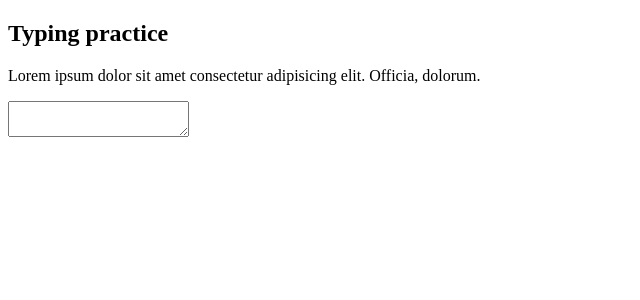
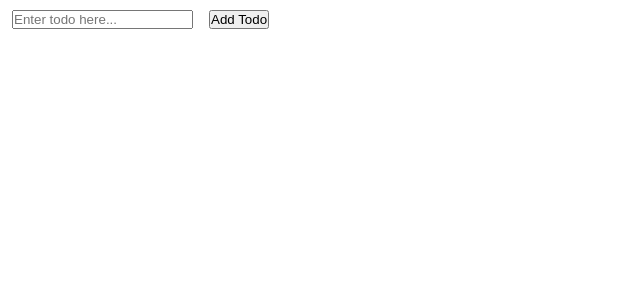
Before and after one commit to fw190480/ReactPractice, a React (Vite) app in the folder React/interviewPractice/: page / in a window 1280 px wide. Shown: the top 300 px of the page, without its empty margins (0-640 px from the left). Built offline with nearby package versions, Linux system fonts and the light colour scheme.

Commit message:
todo input done

```diff
--- a/React/interviewPractice/src/App.jsx
+++ b/React/interviewPractice/src/App.jsx
@@ -6,6 +6,7 @@ import CounterClass from './components/CounterClassComponent'
 import Practice from './components/Practice'
 import ScrollByUseRef from './components/ScrollByUseRef'
 import TypingTest from './components/TypingTest';
+import Todo from "./components/todoList/Todo"
 
 function App() {
 
@@ -14,7 +15,8 @@ function App() {
       {/* <Practice /> */}
       {/* <Timer /> */}
       {/* <ScrollByUseRef /> */}
-      <TypingTest />
+      {/* <TypingTest /> */}
+      <Todo />
     </div>
   )
 }
--- /dev/null
+++ b/React/interviewPractice/src/components/todoList/Todo.jsx
@@ -0,0 +1,29 @@
+import React,{useState} from 'react'
+import "./todo.css"
+import { TodoContext } from './contex/todoContex';
+import TodoInput from './TodoInput';
+import TodoList from './TodoList';
+const init = [
+    {
+        title:"reading javascript",
+        id:1,
+        isChecked:false
+    }
+]
+
+const Todo = () => {
+    const [todos,setTodos] = useState([init])
+  return (
+    <TodoContext.Provider value={{todos,setTodos}} >
+        {/* todoList */}
+        <TodoList />
+        {/* todoresult */}
+        {/* todoInput */}
+        <TodoInput />
+
+
+    </TodoContext.Provider>
+  )
+}
+
+export default Todo
--- /dev/null
+++ b/React/interviewPractice/src/components/todoList/TodoInput.jsx
@@ -0,0 +1,13 @@
+import React,{useState} from 'react'
+
+const TodoInput = () => {
+    const [text,setText] = useState("")
+  return (
+    <div className='todo-input'>
+        <input value={text} onChange={({target})=>setText(target.value)} type="text" placeholder='Enter todo here...' />
+        <button>Add Todo</button>
+    </div>
+  )
+}
+
+export default TodoInput
--- /dev/null
+++ b/React/interviewPractice/src/components/todoList/TodoList.jsx
@@ -0,0 +1,14 @@
+import React, { useContext } from 'react'
+import { TodoContext } from './contex/todoContex';
+
+const TodoList = () => {
+    const {todos,setTodos} = useContext(TodoContext);
+
+  return (
+    <div>
+
+    </div>
+  )
+}
+
+export default TodoList
--- /dev/null
+++ b/React/interviewPractice/src/components/todoList/contex/todoContex.js
@@ -0,0 +1,3 @@
+import React from "react";
+
+export const TodoContext = React.createContext();
--- /dev/null
+++ b/React/interviewPractice/src/components/todoList/todo.css
@@ -0,0 +1,12 @@
+*{
+    padding: 0;
+    margin: 0;
+    box-sizing: border-box;
+}
+/* Todo input components */
+.todo-input{
+    display: flex;
+    align-items: center;
+    gap: 1rem;
+    padding: 10px 12px;
+}
```
Also changed, not shown: React/interviewPractice/src/components/todoList/Checkbox.jsx (added), React/interviewPractice/src/components/todoList/TodoResult.jsx (added).
